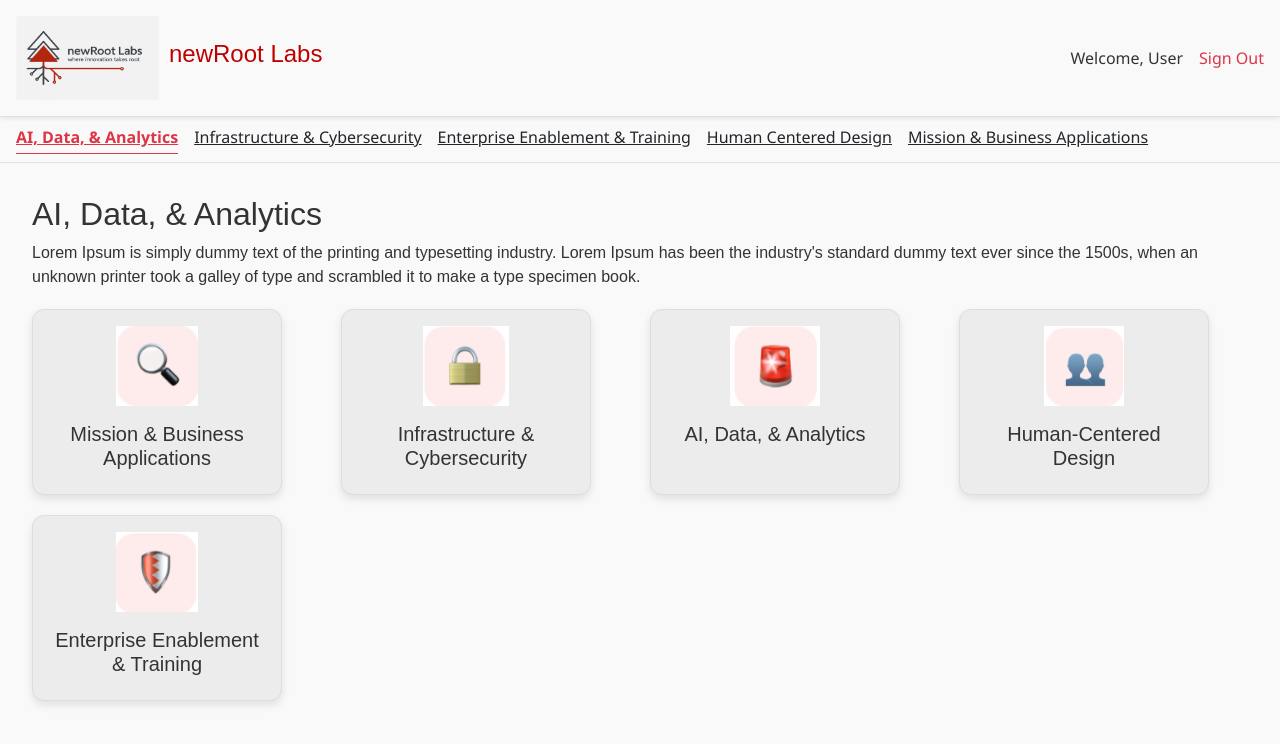
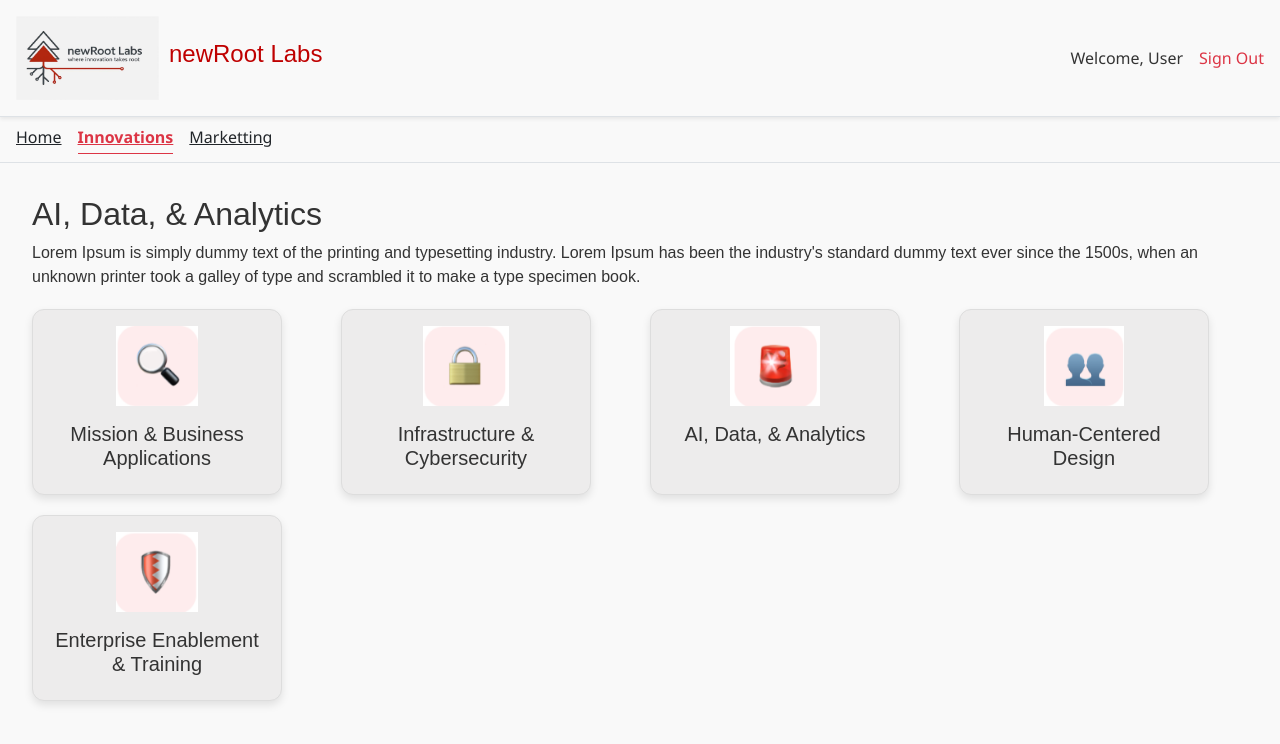
Before and after one commit to rcc-newRoot-labs/rcc-ai-ui, a React (Create React App) app: page /dashboard in a window 1280 px wide. Shown: the top 744 px of the page. Built offline with nearby package versions, Linux system fonts and the light colour scheme.

Commit message:
Changed menu

```diff
--- a/src/pages/DashboardPage.js
+++ b/src/pages/DashboardPage.js
@@ -48,10 +48,6 @@ const DashboardPage = () => {
    const [showContent, setShowContent] = useState(false);
 
     const toggleContent = () => setShowContent(true);
-    if (toggleContent)  {
-     // return <Navigate to="/google.com"/>;
-     //window.location.href('https://www.google.com');
-    };
 
   return (
     <div className="dashboard-wrapper">
@@ -61,7 +57,7 @@ const DashboardPage = () => {
           <img
             src="new_root_logo.png"
             alt="newRoot Labs Logo"
-            fetchpriority="high"
+            fetchPriority="high"
             style={{ width: "143px" , height: "84px", marginRight: "10px" }}
           />
           <h4 className="my-custom-class">newRoot Labs</h4>
@@ -74,16 +70,14 @@ const DashboardPage = () => {
         </div>
       </header>
       <nav className="border-bottom px-3 py-2 d-flex gap-3">
+         <a href="#" className="text-dark">Home</a>
         <a
           className="text-danger fw-bold border-bottom border-danger pb-1"
           href="#"
         >
-          AI, Data, & Analytics
+          Innovations
         </a>
-        <a href="#" className="text-dark">Infrastructure & Cybersecurity</a>
-        <a href="#" className="text-dark">Enterprise Enablement & Training</a>
-        <a href="#" className="text-dark">Human Centered Design</a>
-        <a href="#" className="text-dark">Mission & Business Applications</a>
+        <a href="#" className="text-dark">Marketting</a>
 
       </nav>
       <div className="dashboard-container">
@@ -97,7 +91,7 @@ const DashboardPage = () => {
                 <div className="card-text">
                   <img
                     src={card.image}
-                    fetchpriority="high"
+                    fetchPriority="high"
                     style={{ width: "200px" , height: "80px" }}
                   />
                   <h5>{card.title}</h5>
@@ -107,7 +101,7 @@ const DashboardPage = () => {
                  <p>{card.description}</p>
                   <a href="https://www.google.com" target='_blank' className="btn btn-secondary">Navigate</a>
                 </div>
-                <div class="card-footer bg-transparent border-success">
+                <div className="card-footer bg-transparent border-success">
 
                 </div>
               </div>
```
